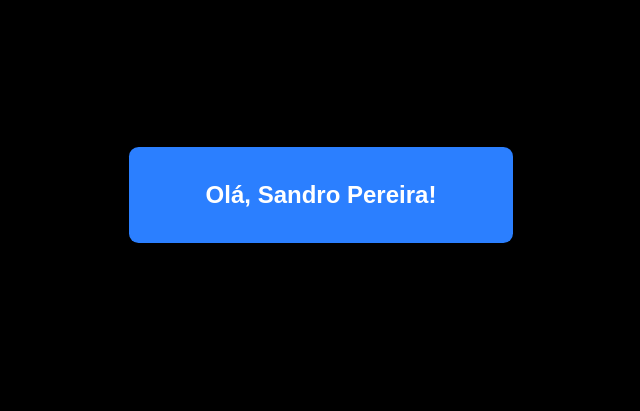
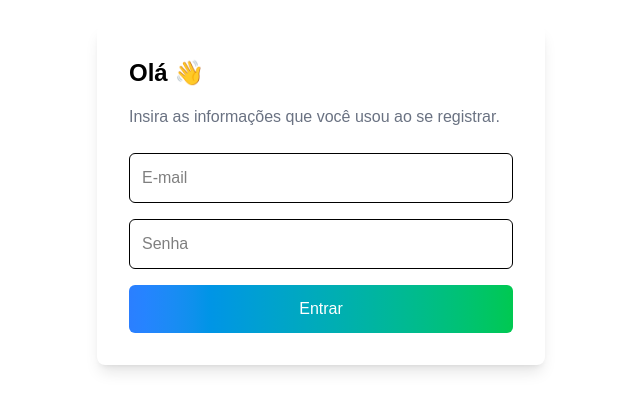
Before and after one commit to Programacao-Web-FATEC/viva-condo, a Next.js app: page / in a window 1280 px wide. Shown: the part 205-616 px from the top of the page, without its empty margins (319-959 px from the left). Built offline with nearby package versions, Linux system fonts and the light colour scheme; no server answers.

Commit message:
Adicionando tela de Login

```diff
--- a/src/app/globals.css
+++ b/src/app/globals.css
@@ -1,8 +1,13 @@
 @import "tailwindcss";
 
 :root {
-  --background: #000000;
-  --foreground: #f1f1f1;
+  --background: #ffffff;
+  --foreground: #000000;
+}
+
+input, textarea, select {
+  background: #ffffff;
+  color: #000000;
 }
 
 @theme inline {
--- a/src/app/page.tsx
+++ b/src/app/page.tsx
@@ -1,40 +1,73 @@
 "use client"
 
-type Morador = {
-  primeiroNome: string;
-  sobrenome: string;
-}
+import { useEffect, useState } from "react";
+import { createClient } from "@/utils/supabase/client";
+import { useRouter } from "next/navigation";
 
-const Home = () => {
+export default function Login() {
+  const supabase = createClient();
+  const router = useRouter();
+  const [checkingSession, setCheckingSession] = useState(true);
+  const [email, setEmail] = useState("");
+  const [password, setPassword] = useState("");
 
-  const element = <span>Olá mundo, tudo bem?</span>;
+  useEffect(() => {
+    const checkSession = async () => {
+      const { data: { session } } = await supabase.auth.getSession();
+      if (session?.user) {
+        router.replace("/condominios");
+      } else {
+        setCheckingSession(false);
+      }
+    };
+    checkSession();
+  }, []);
 
-  function formatarNomeMorador(morador: Morador) {
-    return morador.primeiroNome + ' ' + morador.sobrenome;
+  const login = async (e: React.FormEvent) => {
+    e.preventDefault();
+    const { data, error } = await supabase.auth.signInWithPassword({ email, password });
+
+    if (error || !data.user) {
+      return;
+    }
+    router.replace("/condominios");
+  };
+
+  if (checkingSession) {
+    return null;
   }
 
-  function obterSaudacao(morador: null | Morador) {
-    if (morador) {
-      return <span>Olá, {formatarNomeMorador(morador)}!</span>
-    }
-    return <span>Olá, Estranho!!!</span>
-  }
-
-  //object
-  const morador: Morador = {
-    primeiroNome: 'Sandro',
-    sobrenome: 'Pereira'
-  };
-
   return (
-    <div id="principal" className="flex items-center justify-center min-h-screen bg-black">
-      <div id="componente-azul" className="card-azul">
-        <h1 id="name" className="text-2xl font-bold text-center">
-          {obterSaudacao(morador)}
-        </h1>
+    <div className="flex h-screen flex-col md:flex-row">
+      <div className="w-full flex items-center justify-center p-6">
+        <div className="w-full max-w-md bg-white p-8 shadow-lg rounded-lg">
+          <h2 className="text-2xl font-bold mb-4">Olá 👋</h2>
+          <p className="text-gray-500 mb-6">Insira as informações que você usou ao se registrar.</p>
+          <form onSubmit={login}>
+            <input
+              type="email"
+              placeholder="E-mail"
+              value={email}
+              onChange={(e) => setEmail(e.target.value)}
+              className="w-full p-3 mb-4 border rounded-md focus:ring-2 focus:ring-blue-500"
+              required
+            />
+            <input
+              type="password"
+              placeholder="Senha"
+              value={password}
+              onChange={(e) => setPassword(e.target.value)}
+              className="w-full p-3 mb-4 border rounded-md focus:ring-2 focus:ring-blue-500"
+              required
+            />
+            <button type="submit"
+              className="w-full bg-gradient-to-r from-blue-500 to-green-500 text-white p-3 rounded-md hover:opacity-90 transition-all disabled:opacity-50"
+            >
+            {"Entrar"}
+            </button>
+          </form>
+        </div>
       </div>
     </div>
-  )
+  );
 }
-
-export default Home;
```
